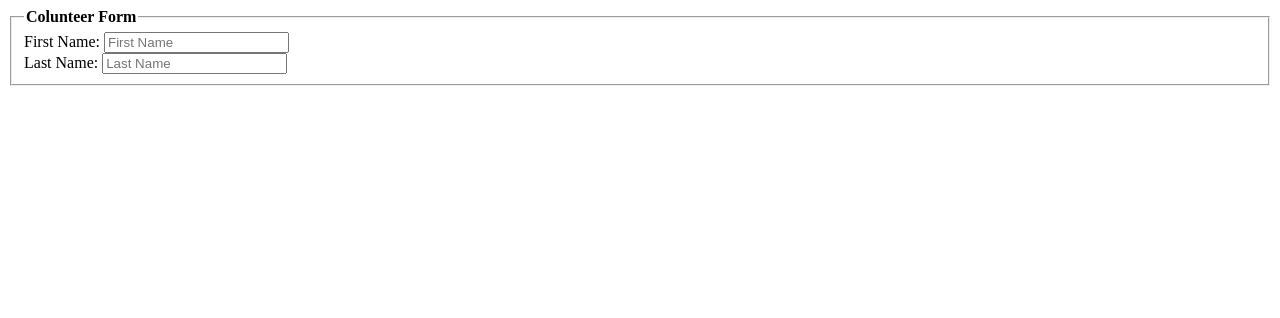
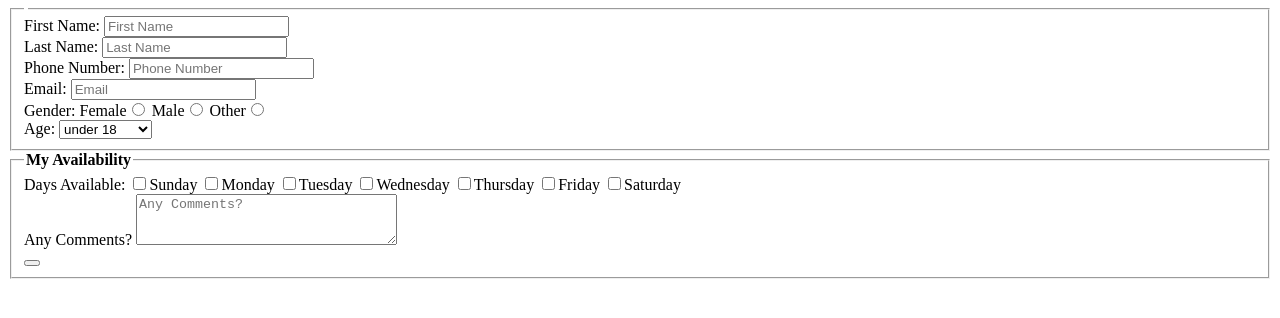
Before and after one commit to sophiamrobles/lab4, a plain HTML site: page index.html in a window 1280 px wide. Drawn offline with Linux system fonts and the light colour scheme.

Commit message:
Update index.html

```diff
--- a/index.html
+++ b/index.html
@@ -8,13 +8,61 @@
     <body>
         <form method="POST" autocomplete="on" action="http://bloomingdale.sat.iit.edu/kriedan/lab3formscript.php" enctype="multipart/form-data">
             <fieldset>
-                <legend><strong>Colunteer Form</strong></legend>
+                <legend><strong><My Info></strong></legend>
                 <div>
                     <label>First Name: <input type="text" name="first_name_field" placeholder="First Name"></label>
                 </div>
                 <div>
                     <label>Last Name: <input type="text" name="last_name_field" placeholder="Last Name"></label>
                 </div>
+                <div>
+                    <label>Phone Number: <input type="tel" name="phone_field" placeholder="Phone Number"></label>
+                </div>
+                <div>
+                    <label>Email: <input type="email" name="emal_field" placeholder="Email"></label>
+                </div>
+                <div>
+                    <label>Gender:</label>
+                    <label>Female<input type="radio" name="gender_field" value="Female"></label>
+                    <label>Male<input type="radio" name="gender_field" value="Male"></label>
+                    <label>Other<input type="radio" name="gender_field" value="Other"></label>
+                </div>
+                <div>
+                    <label>Age:</label>
+                    <select name="age_field">
+                        <option value="under 18">under 18</option>
+                        <option value="18 - 24">18 - 24</option>
+                        <option value="25 - 34">25 - 34</option>
+                        <option value="35 - 44">35 - 44</option>
+                        <option value="45 - 54">45 - 54</option>
+                        <option value="55 - 64">55 - 64</option>
+                        <option value="65 and over">65 and over</option>
+                    </select>
+                </div>
             </fieldset>
+            <fieldset>
+                <legend><strong>My Availability</strong></legend>
+                <div>
+                    <label>Days Available:</label>
+                    <label><input type="checkbox" name="available_field[]" value="Sunday">Sunday</label>
+                    <label><input type="checkbox" name="available_field[]" value="Monday">Monday</label>
+                    <label><input type="checkbox" name="available_field[]" value="Tuesday">Tuesday</label>
+                    <label><input type="checkbox" name="available_field[]" value="Wednesday">Wednesday</label>
+                    <label><input type="checkbox" name="available_field[]" value="Thursday">Thursday</label>
+                    <label><input type="checkbox" name="available_field[]" value="Friday">Friday</label>
+                    <label><input type="checkbox" name="available_field[]" value="Saturday">Saturday</label>
+                </div>
+                <div>
+                    <label>Any Comments?</label>
+                        <textarea cols="30" rows="3" name="comments_field" placeholder="Any Comments?" id="comments"></textarea>
+                </div>
+                <div>
+                    <input type="hidden" name="hidden_field" value="srobles2">
+                </div>
+                <div>
+                    <button type="submit"><Done</button>
+                </div>
+            </fieldset>
+        </form>
     </body>
 </html>
```
